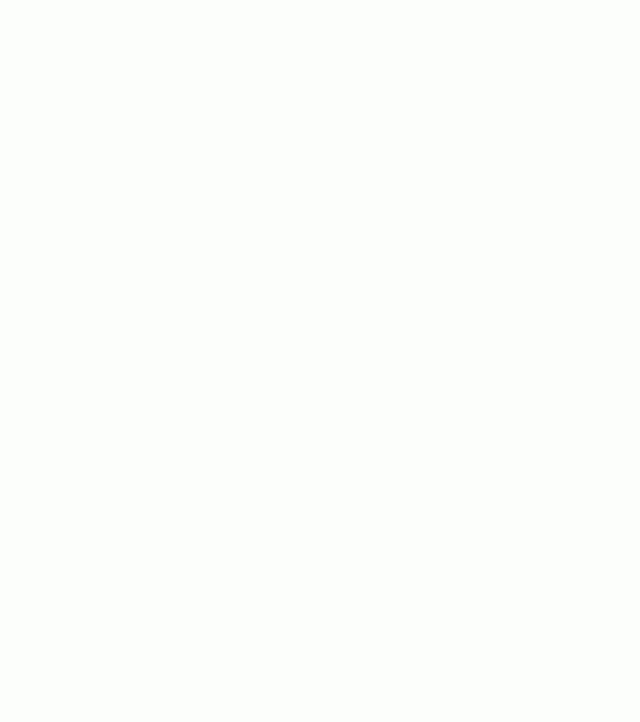
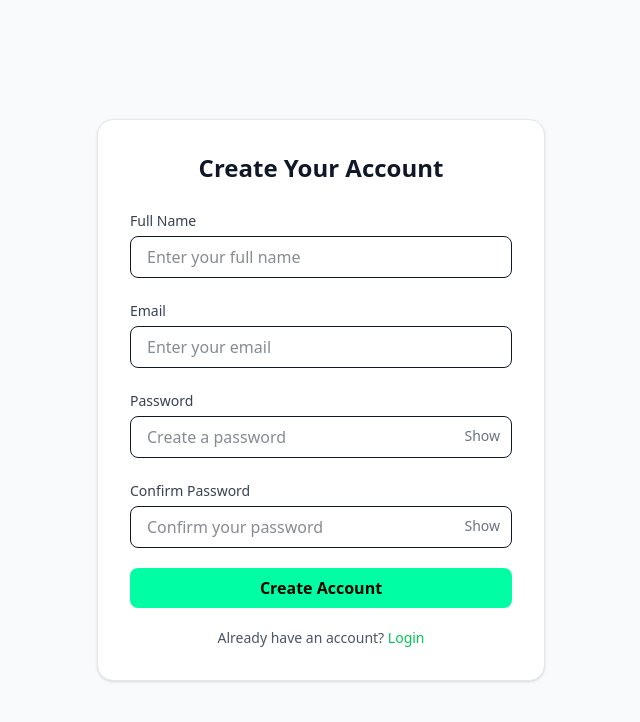
Before and after one commit to TasnimulHassan02/GrowAI, a React (Vite) app in the folder client/: page /register in a window 1280 px wide. Shown: the top 722 px of the page, without its empty margins (319-959 px from the left). Built offline with nearby package versions, Linux system fonts and the light colour scheme.

Commit message:
Add login & register page frontend

```diff
--- a/client/src/pages/LoginPage.jsx
+++ b/client/src/pages/LoginPage.jsx
@@ -1,11 +1,66 @@
-import React from 'react'
+import React, { useState } from "react";
+import { Link } from "react-router-dom";
 
 function LoginPage() {
+  const [showPassword, setShowPassword] = useState(false);
+
   return (
-    <div>
 
+    <div className="min-h-screen flex items-center justify-center bg-gray-50 px-4">
+      <div className="w-full max-w-md bg-white p-8 rounded-2xl shadow-sm border border-gray-200">
+
+        <h2 className="text-2xl font-bold text-gray-900 mb-6 text-center">
+          Welcome Back
+        </h2>
+
+        <form action="/login" method="POST" className="space-y-5">
+
+          <div>
+            <label className="text-sm font-medium text-gray-700">Email</label>
+            <input
+              type="email"
+              placeholder="Enter your email"
+              className="mt-1 w-full px-4 py-2 border rounded-lg focus:ring-2 focus:ring-green-400 focus:outline-none"
+              required
+            />
+          </div>
+
+          <div>
+            <label className="text-sm font-medium text-gray-700">Password</label>
+            <div className="relative mt-1">
+              <input
+                type={showPassword ? "text" : "password"}
+                placeholder="Enter your password"
+                className="w-full px-4 py-2 border rounded-lg focus:ring-2 focus:ring-green-400 focus:outline-none"
+                required
+              />
+              <button
+                type="button"
+                onClick={() => setShowPassword(!showPassword)}
+                className="absolute right-3 top-2.5 text-sm text-gray-500"
+              >
+                {showPassword ? "Hide" : "Show"}
+              </button>
+            </div>
+          </div>
+
+          <button
+            type="submit"
+            className="w-full py-2 bg-primary text-black font-semibold rounded-lg hover:text-gray-400 transition"
+          >
+            Login
+          </button>
+        </form>
+
+        <p className="text-center text-sm text-gray-600 mt-5">
+          Don’t have an account?{" "}
+          <Link to="/register" className="text-green-500 font-medium hover:underline">
+            Sign up
+          </Link>
+        </p>
+      </div>
     </div>
-  )
+  );
 }
 
-export default LoginPage
+export default LoginPage;
--- a/client/src/pages/RegisterPage.jsx
+++ b/client/src/pages/RegisterPage.jsx
@@ -1,11 +1,95 @@
-import React from 'react'
+import React, { useState } from "react";
+import { Link } from "react-router-dom";
 
 function RegisterPage() {
+  const [showPassword, setShowPassword] = useState(false);
+  const [showCPassword, setShowCPassword] = useState(false);
+
   return (
-    <div>
+    <div className="min-h-screen flex items-center justify-center bg-gray-50 px-4">
+      <div className="w-full max-w-md bg-white p-8 rounded-2xl shadow-sm border border-gray-200">
 
+        <h2 className="text-2xl font-bold text-gray-900 mb-6 text-center">
+          Create Your Account
+        </h2>
+
+        <form action="/register" method="POST" className="space-y-5">
+
+          <div>
+            <label className="text-sm font-medium text-gray-700">Full Name</label>
+            <input
+              type="text"
+              placeholder="Enter your full name"
+              className="mt-1 w-full px-4 py-2 border rounded-lg focus:ring-2 focus:ring-green-400 focus:outline-none"
+              required
+            />
+          </div>
+
+          <div>
+            <label className="text-sm font-medium text-gray-700">Email</label>
+            <input
+              type="email"
+              placeholder="Enter your email"
+              className="mt-1 w-full px-4 py-2 border rounded-lg focus:ring-2 focus:ring-green-400 focus:outline-none"
+              required
+            />
+          </div>
+
+          <div>
+            <label className="text-sm font-medium text-gray-700">Password</label>
+            <div className="relative mt-1">
+              <input
+                type={showPassword ? "text" : "password"}
+                placeholder="Create a password"
+                className="w-full px-4 py-2 border rounded-lg focus:ring-2 focus:ring-green-400 focus:outline-none"
+                required
+              />
+              <button
+                type="button"
+                onClick={() => setShowPassword(!showPassword)}
+                className="absolute right-3 top-2.5 text-sm text-gray-500"
+              >
+                {showPassword ? "Hide" : "Show"}
+              </button>
+            </div>
+          </div>
+
+          <div>
+            <label className="text-sm font-medium text-gray-700">Confirm Password</label>
+            <div className="relative mt-1">
+              <input
+                type={showCPassword ? "text" : "password"}
+                placeholder="Confirm your password"
+                className="w-full px-4 py-2 border rounded-lg focus:ring-2 focus:ring-green-400 focus:outline-none"
+                required
+              />
+              <button
+                type="button"
+                onClick={() => setShowCPassword(!showCPassword)}
+                className="absolute right-3 top-2.5 text-sm text-gray-500"
+              >
+                {showCPassword ? "Hide" : "Show"}
+              </button>
+            </div>
+          </div>
+
+          <button
+            type="submit"
+            className="w-full py-2 bg-primary text-black font-semibold rounded-lg hover:text-gray-400 transition"
+          >
+            Create Account
+          </button>
+        </form>
+
+        <p className="text-center text-sm text-gray-600 mt-5">
+          Already have an account?{" "}
+          <Link to="/login" className="text-green-500 font-medium hover:underline">
+            Login
+          </Link>
+        </p>
+      </div>
     </div>
-  )
+  );
 }
 
-export default RegisterPage
+export default RegisterPage;
```
